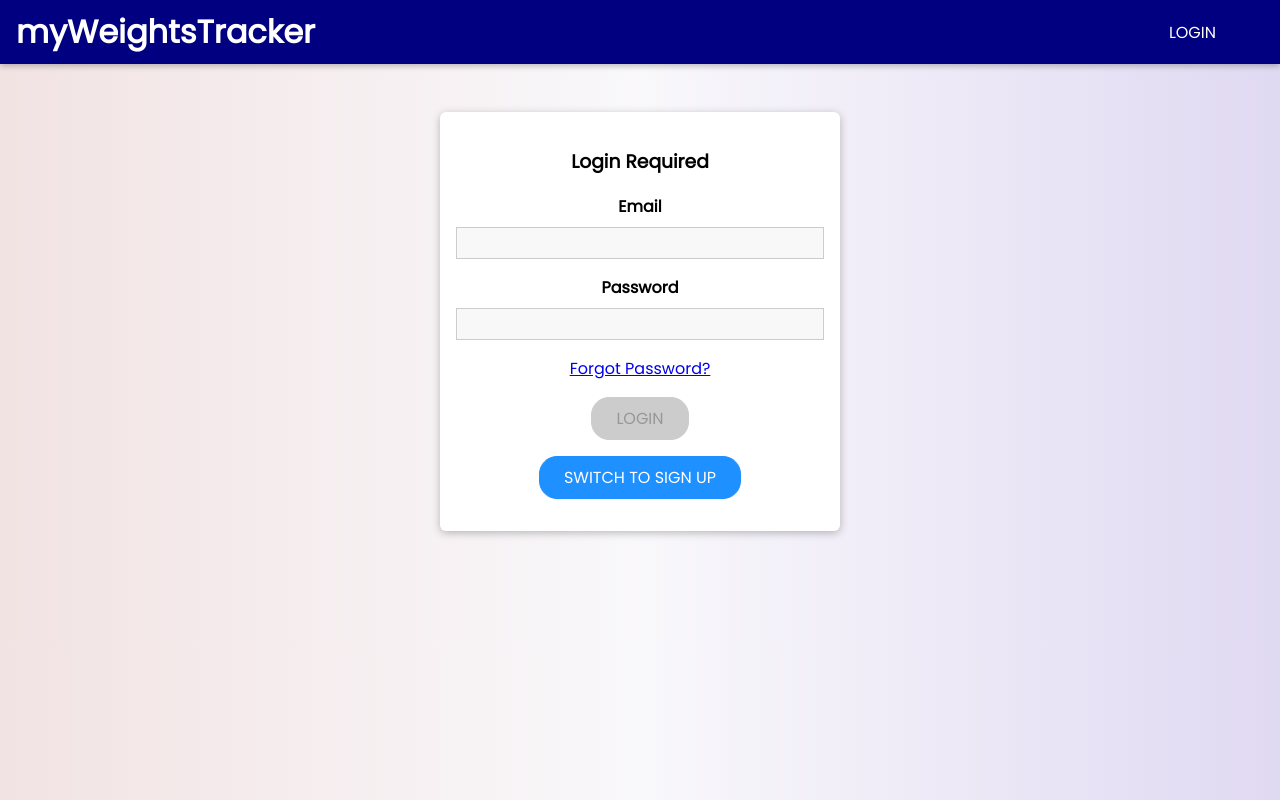
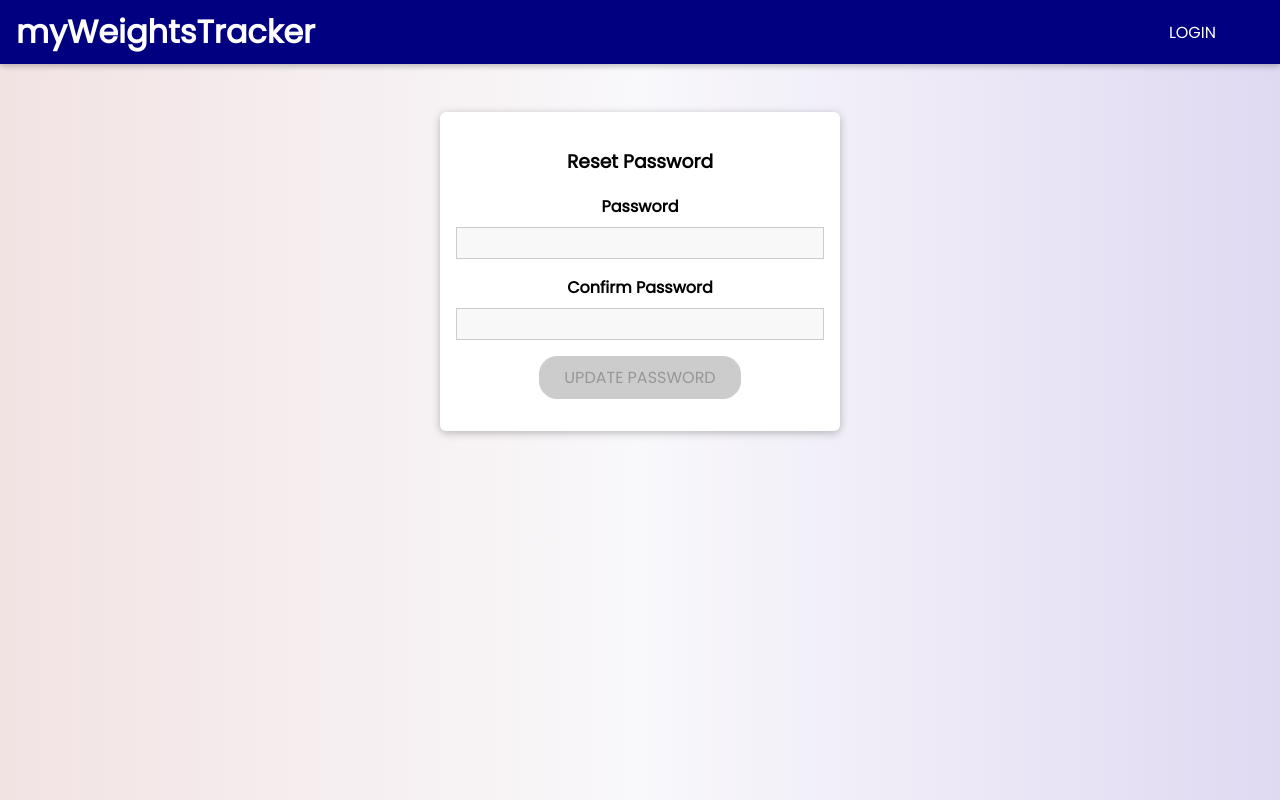
Before and after one commit to AidanMcMoneagle/fitness-app-frontend, a React (Create React App) app: page /passwordreset/1 in a window 1280 px wide. Before the commit this address led to /login. Built offline with nearby package versions, Linux system fonts and the light colour scheme.

Commit message:
added resetpassword page

```diff
--- a/src/App.js
+++ b/src/App.js
@@ -12,6 +12,7 @@ import MyProgress from "./workouts/pages/MyProgress";
 import AuthContext from "./shared/context/auth-context";
 import Auth from "./users/pages/Auth";
 import ForgotPassword from "./users/pages/ForgotPassword";
+import ResetPassword from "./users/pages/ResetPassword";
 import useAuth from "./shared/hooks/useAuth";
 import MainNavigation from "./shared/components/navigation/MainNavigation";
 import LoadingSpinner from "./shared/components/UIElements/LoadingSpinner";
@@ -37,6 +38,9 @@ function App() {
         </Route>
         <Route exact path="/forgotpassword">
           <ForgotPassword />
+        </Route>
+        <Route exact path="/passwordreset/:resetToken">
+          <ResetPassword />
         </Route>
         <Redirect to="/login" />
       </Switch>
--- a/src/shared/components/FormElements/Input.js
+++ b/src/shared/components/FormElements/Input.js
@@ -1,5 +1,5 @@
 import React, { useReducer, useEffect } from "react";
-import { Link } from "react-router-dom";
+
 import { validate } from "../../utils/validators";
 
 // manage the state of each input here inlcuding validity. Then when we have a re-render we pass this up to the parent component to manage overall validity there. We manage the overall validity of the form in parent component.
--- /dev/null
+++ b/src/users/pages/ResetPassword.js
@@ -0,0 +1,113 @@
+import React, { useState, useCallback, useEffect } from "react";
+import { useParams } from "react-router-dom";
+
+import useHttpClientCustomHook from "../../shared/hooks/useHttpClientCustomHook";
+import LoadingSpinner from "../../shared/components/UIElements/LoadingSpinner";
+import ErrorModal from "../../shared/components/UIElements/ErrorModal";
+import Card from "../../shared/components/UIElements/Card";
+import Input from "../../shared/components/FormElements/Input";
+import { VALIDATOR_MINLENGTH } from "../../shared/utils/validators";
+
+import "./Auth.css";
+
+const ResetPassword = () => {
+  const [password, setPassword] = useState("");
+  const [isPasswordValid, setIsPasswordValid] = useState(false);
+  const [confirmPassword, setConfirmPassword] = useState("");
+  const [isConfirmPasswordValid, setConfirmPasswordValid] = useState(false);
+  const [isConfirmPasswordTouched, setConfirmPasswordTouched] = useState(false);
+
+  const [isPasswordReset, setIsPasswordReset] = useState(false);
+
+  const { error, isLoading, sendRequest, clearError } =
+    useHttpClientCustomHook();
+
+  const { resetToken } = useParams();
+
+  const inputChangeHandler = useCallback((id, value, isValid) => {
+    setPassword(value);
+    setIsPasswordValid(isValid);
+  }, []);
+
+  const changeHandler = (e) => {
+    setConfirmPassword(e.target.value);
+  };
+
+  const touchHandler = (e) => {
+    setConfirmPasswordTouched(true);
+  };
+
+  useEffect(() => {
+    if (isPasswordValid && password === confirmPassword) {
+      setConfirmPasswordValid(true);
+    } else {
+      setConfirmPasswordValid(false);
+    }
+  }, [password, confirmPassword, isPasswordValid]);
+
+  // once we have reset the password we show a message and a button to go to the login page.
+  const onSubmitHandler = async (e) => {
+    e.preventDefault();
+    try {
+      await sendRequest(
+        `${process.env.REACT_APP_BACKEND_URL}/users/resetpassword/${resetToken}`, // we send the
+        "PUT",
+        JSON.stringify({
+          password: password,
+        }),
+        { "Content-Type": "application/json" }
+      );
+      setIsPasswordReset(true);
+    } catch (err) {
+      console.log("error");
+    }
+  };
+  return (
+    <React.Fragment>
+      {isLoading && <LoadingSpinner />}
+      {error && <ErrorModal error={error} clearError={clearError} />}
+      <Card className="authentication">
+        <h3>Reset Password</h3>
+        {!isPasswordReset && (
+          <form onSubmit={onSubmitHandler}>
+            <Input
+              id="password"
+              type="password"
+              labelText="Password"
+              errorText="please enter a password with a min length 8 characters"
+              onInput={inputChangeHandler}
+              validators={[VALIDATOR_MINLENGTH(8)]}
+            />
+            <div
+              className={`form-control ${
+                !isConfirmPasswordValid &&
+                isConfirmPasswordTouched &&
+                "form-control--invalid"
+              }`}
+            >
+              <label htmlFor="confirmpassword">Confirm Password</label>
+              <input
+                type="password"
+                id="confirmpassword"
+                onChange={changeHandler}
+                onBlur={touchHandler} //onBlur event occurs when user loses focus on element.
+                value={confirmPassword}
+              />
+              {!isConfirmPasswordValid && isConfirmPasswordTouched && (
+                <p>passwords do not match</p>
+              )}
+              <div>
+                <button disabled={!isConfirmPasswordValid}>
+                  UPDATE PASSWORD
+                </button>
+              </div>
+            </div>
+          </form>
+        )}
+        {isPasswordReset && <p>Your Password has been updated</p>}
+      </Card>
+    </React.Fragment>
+  );
+};
+
+export default ResetPassword;
```
